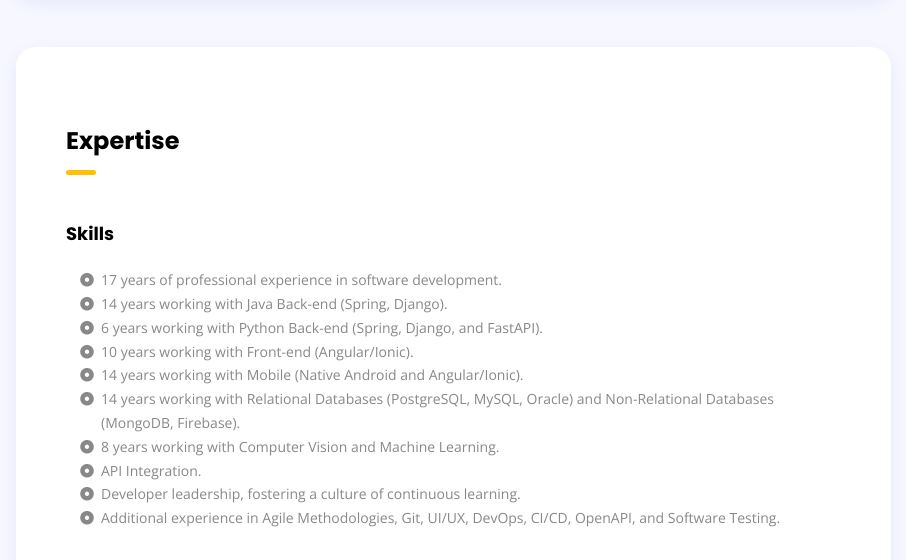
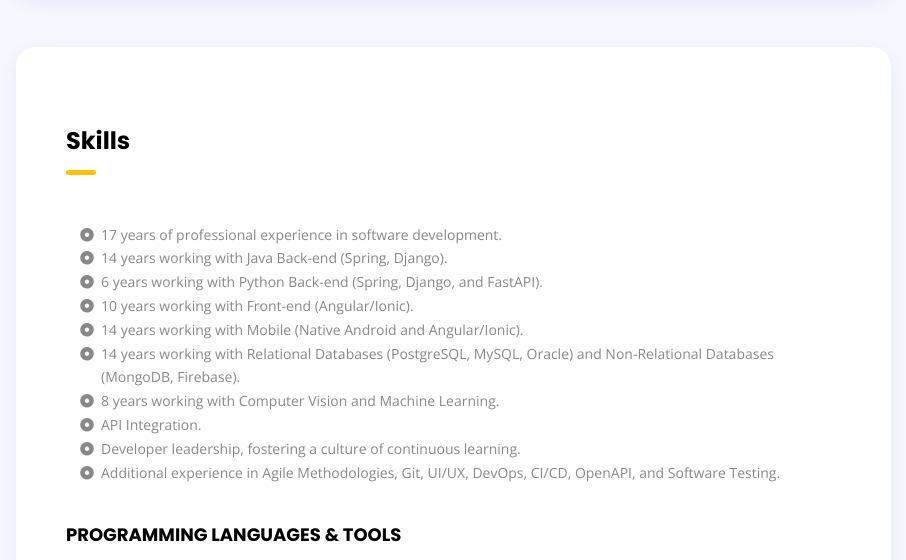
Before and after one commit to gabrieltavaresmelo/portifolio, a plain HTML site: page index.html in a window 1280 px wide. Shown: the part 1480-2040 px from the top of the page, without its empty margins (334-1240 px from the left). Drawn offline with nearby package versions, Linux system fonts and the light colour scheme.

Commit message:
Update index.html

```diff
--- a/index.html
+++ b/index.html
@@ -149,7 +149,7 @@
 
 		<!-- section skills -->
 		<section id="skills" class="shadow-blue white-bg padding">
-			<h3 class="section-title">Expertise</h3>
+			<h3 class="section-title">Skills</h3>
 			<!-- <div class="spacer" data-height="80"></div> -->
 
 			<!-- <p class="mb-0">Far far away, behind the word mountains, far from the countries Vokalia and Consonantia, there live the blind texts. Separated they live in Bookmarksgrove right at the coast of the Semantics</p> -->
@@ -157,7 +157,7 @@
 			<div class="row mt-5">
 
 				<div class="col-md-12 mb-4">
-					<h4 class="mt-4 mt-md-0 mb-4">Skills</h4>
+<!-- 					<h4 class="mt-4 mt-md-0 mb-4">Skills</h4> -->
 					<ul class="fa-ul mb-0 mb-3">
                         <li>
                             <span class="fa-li"><i class="fas fa-dot-circle"></i></span>
```
